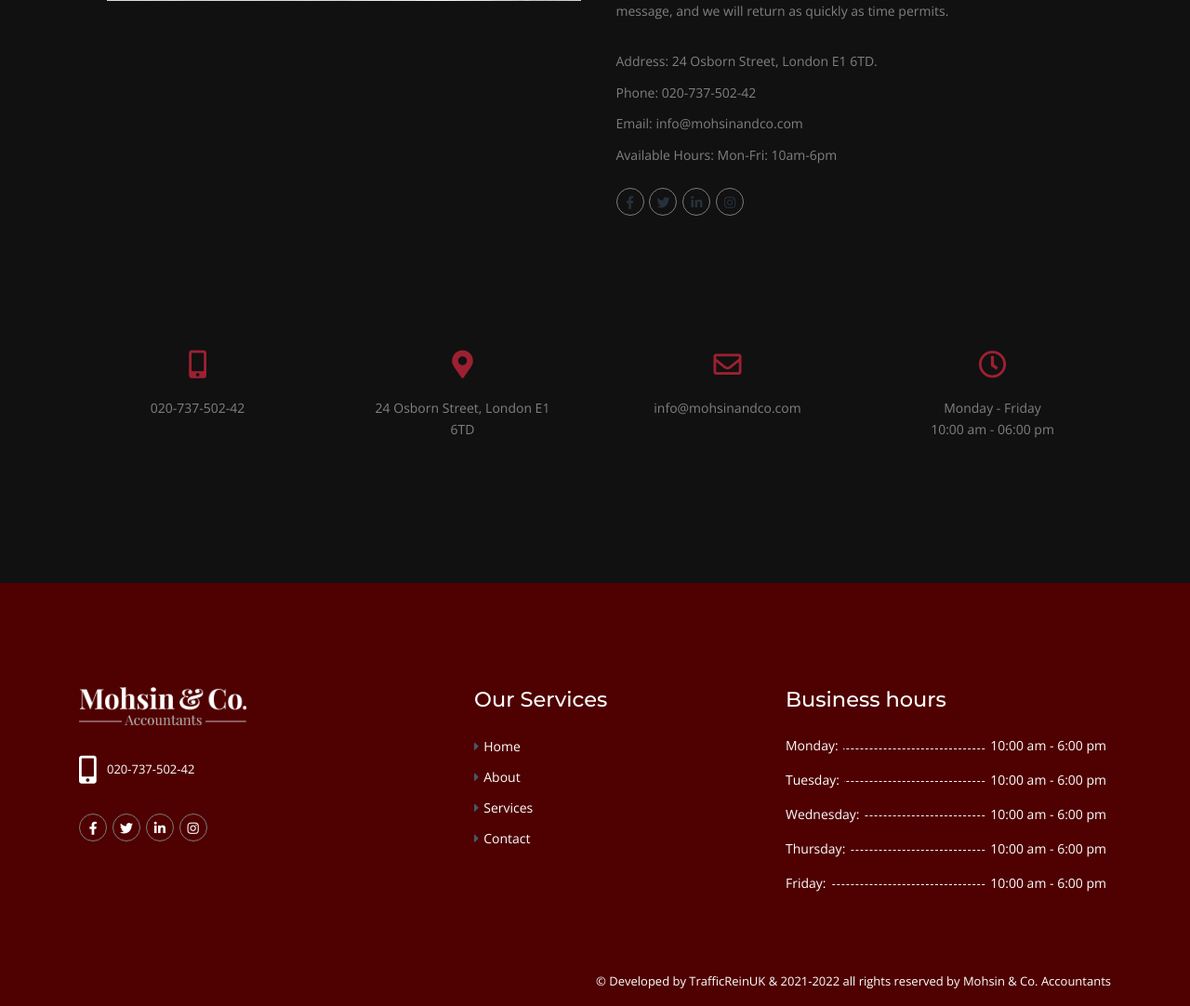
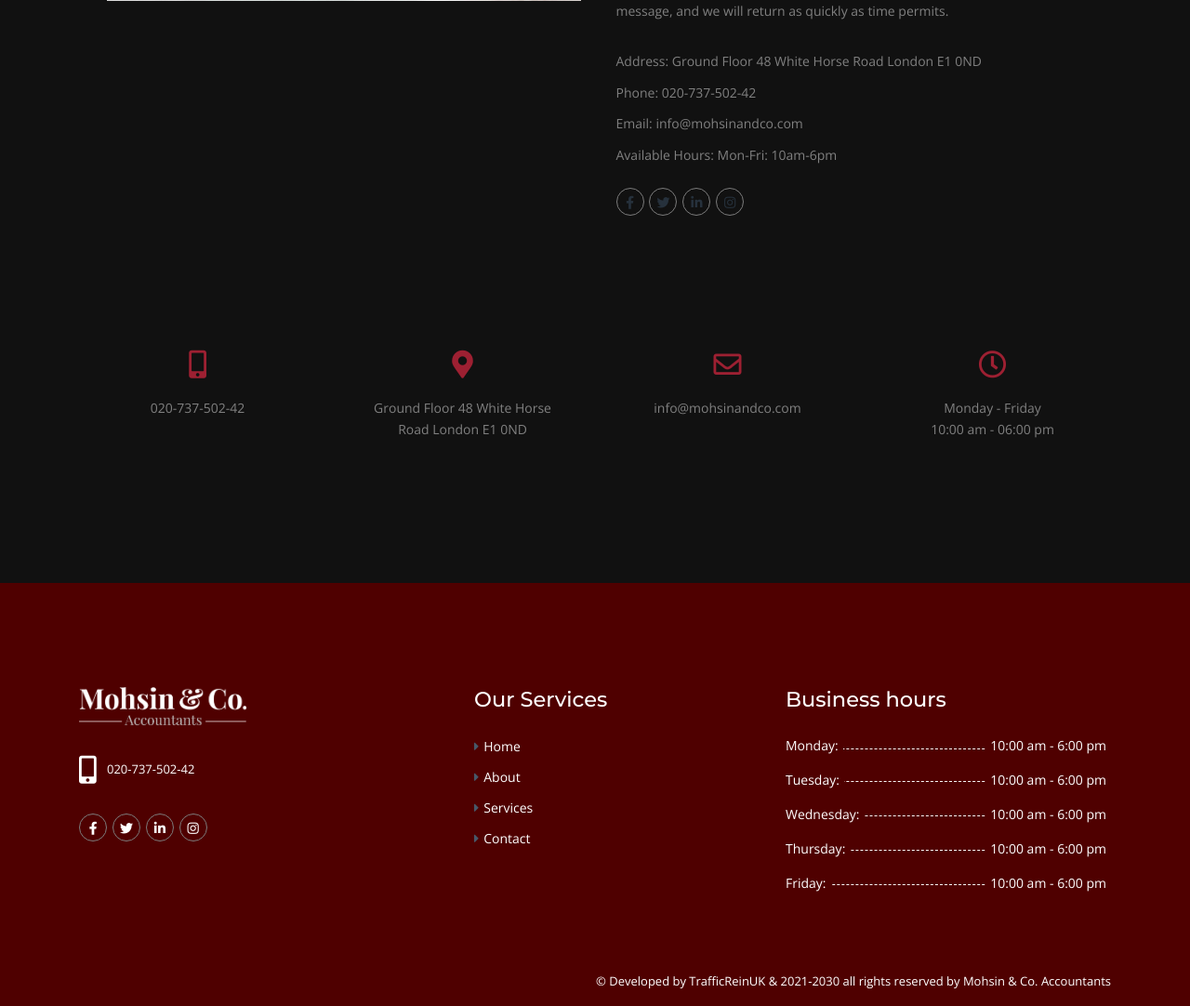
Before and after one commit to Shahoriar007/Mohsin-Co_UK, a Django app: page /contact/ in a window 1280 px wide. Shown: the part 923-2005 px from the top of the page at 93% size. Run offline with Django 3.2, Linux system fonts and the light colour scheme; some libraries are stand-ins or nearby versions.

Commit message:
fix: Change address

```diff
--- a/Django-CURD/employee_project/employee_register/templates/employee_register/contact.html
+++ b/Django-CURD/employee_project/employee_register/templates/employee_register/contact.html
@@ -58,7 +58,7 @@
                         In the event that you can't call during our available time, kindly leave a message on our voice message, and we will return as quickly as
                         time permits. </p>
 
-                        <p class="bottom10">Address: 24 Osborn Street, London E1 6TD.</p>
+                        <p class="bottom10">Address: Ground Floor 48 White Horse Road London E1 0ND</p>
                         <p class="bottom10">Phone: 020-737-502-42</p>
                         <p class="bottom10"><a href="#">Email: info@mohsinandco.com</a></p>
                         <p class="bottom10">Available Hours: Mon-Fri: 10am-6pm</p>
@@ -91,7 +91,7 @@
                 <div class="widget text-center top60 w-100">
                     <div class="contact-box">
                         <span class="icon-contact defaultcolor"><i class="fas fa-map-marker-alt"></i></span>
-                        <p class="bottom0">24 Osborn Street, London E1 6TD </p>
+                        <p class="bottom0">Ground Floor 48 White Horse Road London E1 0ND </p>
                         {% comment %} <p class="d-block">123 Street New Yolo , Austria </p> {% endcomment %}
                     </div>
                 </div>
--- a/Django-CURD/employee_project/employee_register/templates/employee_register/index.html
+++ b/Django-CURD/employee_project/employee_register/templates/employee_register/index.html
@@ -197,7 +197,7 @@
 
                 <div class="col-sm-8">
                     <div style="color: darksalmon; text-align: end;">
-                        <p class="whitecolor">&copy;  Developed by <a href="http://www.trafficrein.co.uk/">TrafficReinUK</a> & 2021-2022 all rights reserved by Mohsin & Co. Accountants</p>
+                        <p class="whitecolor">&copy;  Developed by <a href="http://www.trafficrein.co.uk/">TrafficReinUK</a> & 2021-2030 all rights reserved by Mohsin & Co. Accountants</p>
                     </div>
                 </div>
             </div>
```
